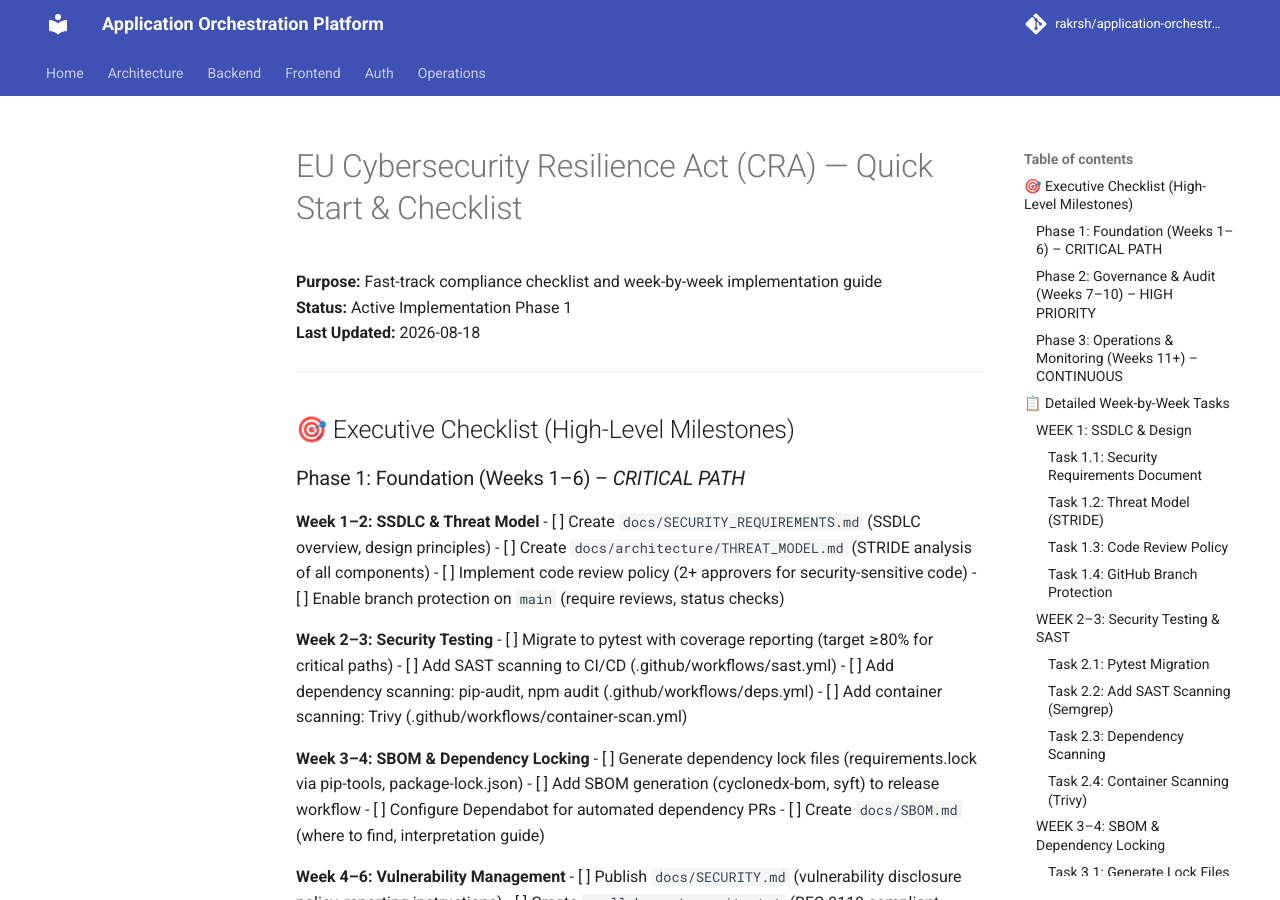
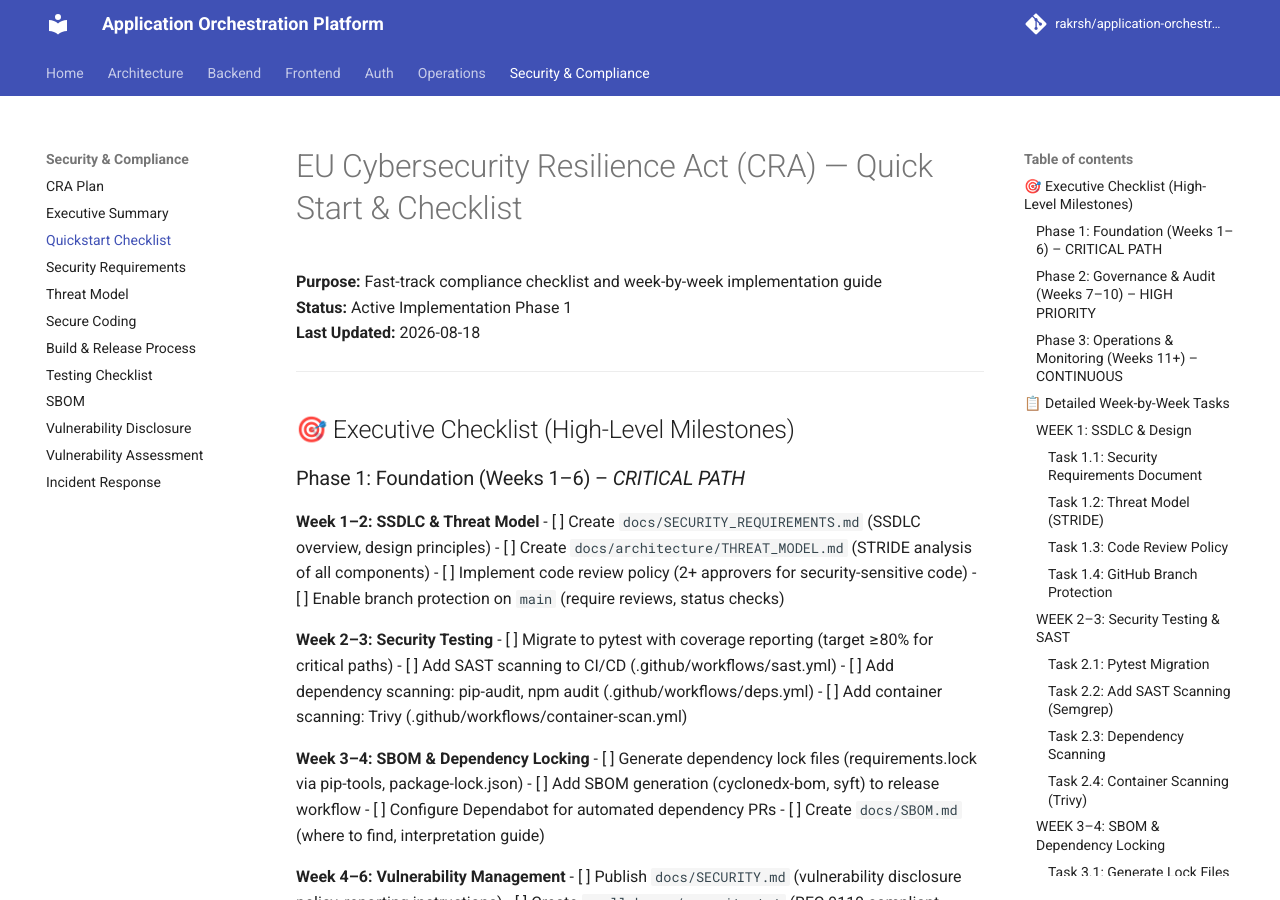
Before and after one commit to rakrsh/application-orchestration-platform, an MkDocs documentation site: the page built from docs/QUICKSTART_CRA_CHECKLIST.md, in a window 1280 px wide and 900 px high. Built offline with MkDocs 1.6.1 and Material for MkDocs 9.7.7, drawn with Linux system fonts in a browser that asks for light colours; comment, search, counter and statistics services are not loaded.

Commit message:
Fix docs build

```diff
--- a/docs/QUICKSTART_CRA_CHECKLIST.md
+++ b/docs/QUICKSTART_CRA_CHECKLIST.md
@@ -734,7 +734,7 @@ Test this runbook quarterly:
 
 ---
 
-**Questions?** Refer to [docs/COMPLIANCE_CRA_PLAN.md](../COMPLIANCE_CRA_PLAN.md) for detailed guidance.
+**Questions?** Refer to [docs/COMPLIANCE_CRA_PLAN.md](COMPLIANCE_CRA_PLAN.md) for detailed guidance.
 
 **Status:** Updated 2026-08-18
 **Next Sync:** Weekly (Fridays, 2 PM CET)
--- a/mkdocs.yml
+++ b/mkdocs.yml
@@ -14,6 +14,19 @@ nav:
       - OpenFGA: auth/OPENFGA_README.md
   - Operations:
       - Development Guide: development-guide.md
+  - Security & Compliance:
+      - CRA Plan: COMPLIANCE_CRA_PLAN.md
+      - Executive Summary: CRA_EXECUTIVE_SUMMARY.md
+      - Quickstart Checklist: QUICKSTART_CRA_CHECKLIST.md
+      - Security Requirements: SECURITY_REQUIREMENTS.md
+      - Threat Model: architecture/THREAT_MODEL.md
+      - Secure Coding: SECURE_CODING.md
+      - Build & Release Process: BUILD_RELEASE_PROCESS.md
+      - Testing Checklist: SECURITY_TESTING_CHECKLIST.md
+      - SBOM: SBOM.md
+      - Vulnerability Disclosure: SECURITY.md
+      - Vulnerability Assessment: VULNERABILITY_ASSESSMENT.md
+      - Incident Response: INCIDENT_RESPONSE.md
 theme:
   name: material
   features:
```
Also changed, not shown: docs/CRA_EXECUTIVE_SUMMARY.md (+10 -10 lines).
